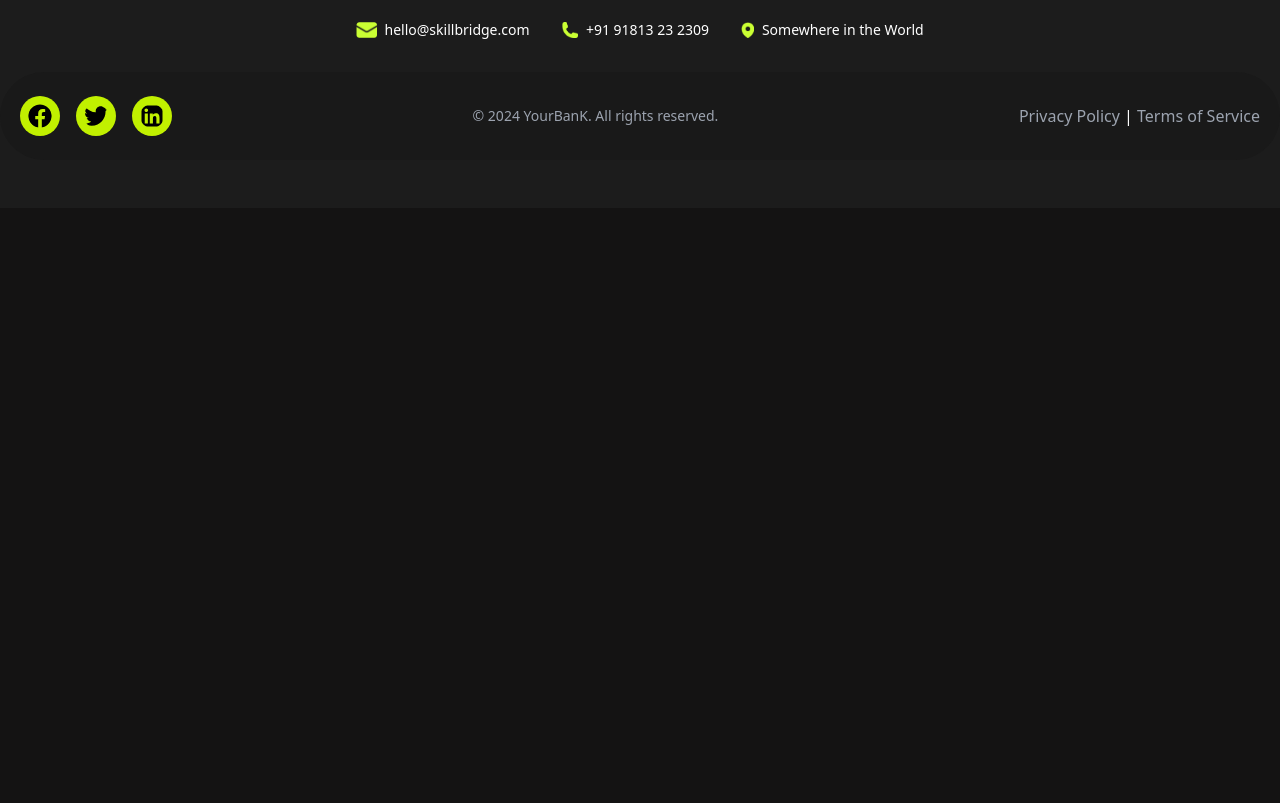
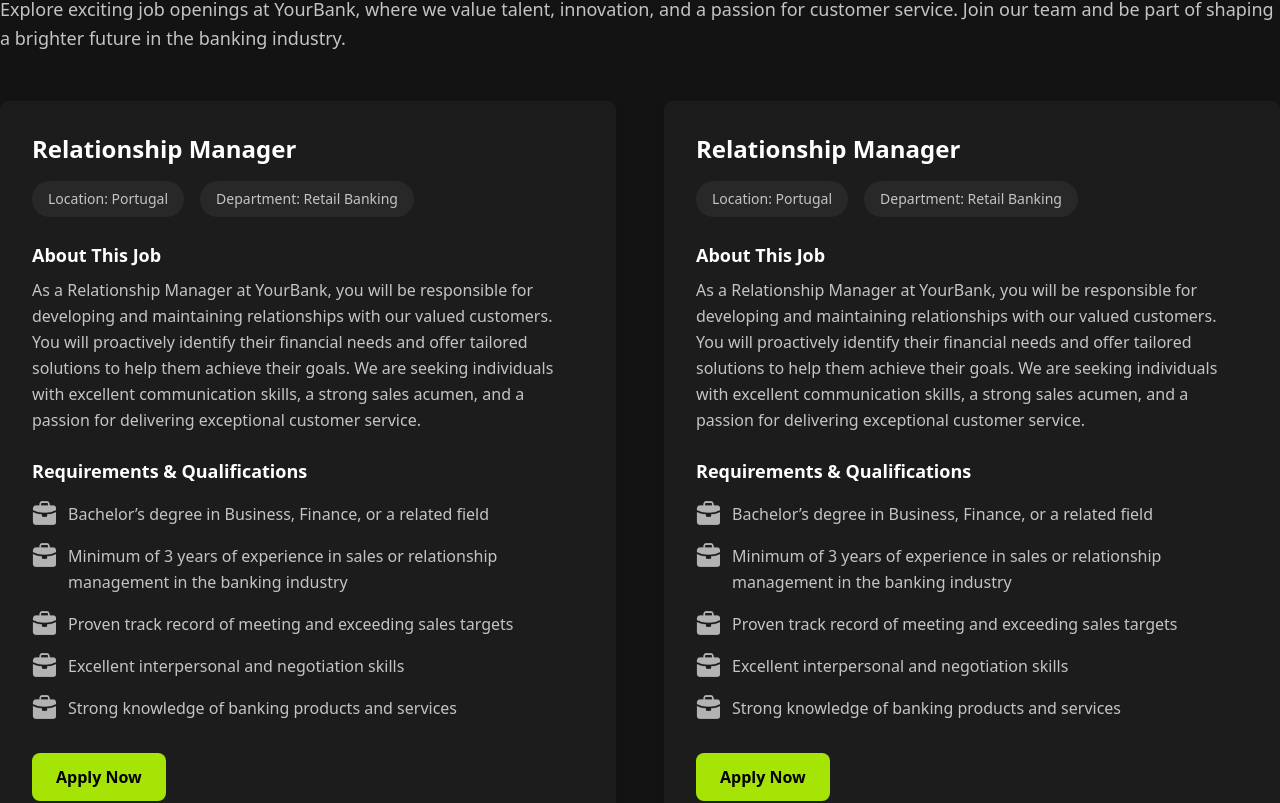
Before and after one commit to Dark1nessss/Financial-Tracker, a React (Create React App) app in the folder client/: page /careers in a window 1280 px wide. Shown: the part 2558-3361 px from the top of the page. Before the commit the page ends 2766 px from the top, so only its background shows below. Built offline with nearby package versions, Linux system fonts and the light colour scheme.

Commit message:
Jobs update

```diff
--- /dev/null
+++ b/client/src/components/sections/carrers/Jobs.js
@@ -0,0 +1,154 @@
+import React from 'react';
+
+const JobCard = () => {
+  return (
+    <section className="py-16">
+      <div className="max-w-7xl mx-auto">
+
+        {/* Section Title */}
+        <div className="mb-12">
+          <h2 className="text-5xl font-bold text-left leading-tight">
+            Job <span className="text-[#A5E404]">Openings</span>
+          </h2>
+
+          {/* Introductory Paragraph */}
+          <p className="text-lg text-left text-[#C4C4C4] leading-relaxed mt-4">
+            Explore exciting job openings at YourBank, where we value talent, innovation, and a passion for customer service. Join our team and be part of shaping a brighter future in the banking industry.
+          </p>
+        </div>
+
+        {/* Card Container (for one card now, but can later have multiple) */}
+        <div className="grid grid-cols-1 md:grid-cols-2 gap-12">
+          <div className="bg-[#1C1C1C] max-w-2xl rounded-lg shadow-lg p-8">
+
+            {/* Job Title */}
+            <h2 className="text-2xl font-bold mb-4 text-white">Relationship Manager</h2>
+
+            {/* Location and Department */}
+            <div className="flex space-x-4 mb-6">
+              <span className="bg-[#282828] py-2 px-4 rounded-full text-sm text-[#C4C4C4]">
+                Location: Portugal
+              </span>
+              <span className="bg-[#282828] py-2 px-4 rounded-full text-sm text-[#C4C4C4]">
+                Department: Retail Banking
+              </span>
+            </div>
+
+            {/* About This Job */}
+            <div className="mb-6">
+              <h3 className="text-lg font-bold mb-2 text-white">About This Job</h3>
+              <p className="text-[#C4C4C4] leading-relaxed">
+                As a Relationship Manager at YourBank, you will be responsible for developing
+                and maintaining relationships with our valued customers. You will proactively
+                identify their financial needs and offer tailored solutions to help them achieve
+                their goals. We are seeking individuals with excellent communication skills, a
+                strong sales acumen, and a passion for delivering exceptional customer service.
+              </p>
+            </div>
+
+            {/* Requirements & Qualifications */}
+            <div>
+              <h3 className="text-lg font-bold mb-4 text-white">Requirements & Qualifications</h3>
+              <ul className="space-y-4">
+                <li className="flex items-start space-x-3">
+                  <img src="/jobico.png" alt="Job Icon" className="w-6 h-6"/>
+                  <p className="text-[#C4C4C4] leading-relaxed">Bachelor’s degree in Business, Finance, or a related field</p>
+                </li>
+                <li className="flex items-start space-x-3">
+                  <img src="/jobico.png" alt="Job Icon" className="w-6 h-6"/>
+                  <p className="text-[#C4C4C4] leading-relaxed">Minimum of 3 years of experience in sales or relationship management in the banking industry</p>
+                </li>
+                <li className="flex items-start space-x-3">
+                  <img src="/jobico.png" alt="Job Icon" className="w-6 h-6"/>
+                  <p className="text-[#C4C4C4] leading-relaxed">Proven track record of meeting and exceeding sales targets</p>
+                </li>
+                <li className="flex items-start space-x-3">
+                  <img src="/jobico.png" alt="Job Icon" className="w-6 h-6"/>
+                  <p className="text-[#C4C4C4] leading-relaxed">Excellent interpersonal and negotiation skills</p>
+                </li>
+                <li className="flex items-start space-x-3">
+                  <img src="/jobico.png" alt="Job Icon" className="w-6 h-6"/>
+                  <p className="text-[#C4C4C4] leading-relaxed">Strong knowledge of banking products and services</p>
+                </li>
+              </ul>
+            </div>
+
+            {/* Apply Button */}
+            <div className="mt-8">
+              <button className="bg-[#A5E404] text-black font-bold py-3 px-6 rounded-lg hover:bg-[#94D304] transition">
+                Apply Now
+              </button>
+            </div>
+
+          </div>
+
+          <div className="bg-[#1C1C1C] max-w-2xl rounded-lg shadow-lg p-8">
+
+            {/* Job Title */}
+            <h2 className="text-2xl font-bold mb-4 text-white">Relationship Manager</h2>
+
+            {/* Location and Department */}
+            <div className="flex space-x-4 mb-6">
+              <span className="bg-[#282828] py-2 px-4 rounded-full text-sm text-[#C4C4C4]">
+                Location: Portugal
+              </span>
+              <span className="bg-[#282828] py-2 px-4 rounded-full text-sm text-[#C4C4C4]">
+                Department: Retail Banking
+              </span>
+            </div>
+
+            {/* About This Job */}
+            <div className="mb-6">
+              <h3 className="text-lg font-bold mb-2 text-white">About This Job</h3>
+              <p className="text-[#C4C4C4] leading-relaxed">
+                As a Relationship Manager at YourBank, you will be responsible for developing
+                and maintaining relationships with our valued customers. You will proactively
+                identify their financial needs and offer tailored solutions to help them achieve
+                their goals. We are seeking individuals with excellent communication skills, a
+                strong sales acumen, and a passion for delivering exceptional customer service.
+              </p>
+            </div>
+
+            {/* Requirements & Qualifications */}
+            <div>
+              <h3 className="text-lg font-bold mb-4 text-white">Requirements & Qualifications</h3>
+              <ul className="space-y-4">
+                <li className="flex items-start space-x-3">
+                  <img src="/jobico.png" alt="Job Icon" className="w-6 h-6"/>
+                  <p className="text-[#C4C4C4] leading-relaxed">Bachelor’s degree in Business, Finance, or a related field</p>
+                </li>
+                <li className="flex items-start space-x-3">
+                  <img src="/jobico.png" alt="Job Icon" className="w-6 h-6"/>
+                  <p className="text-[#C4C4C4] leading-relaxed">Minimum of 3 years of experience in sales or relationship management in the banking industry</p>
+                </li>
+                <li className="flex items-start space-x-3">
+                  <img src="/jobico.png" alt="Job Icon" className="w-6 h-6"/>
+                  <p className="text-[#C4C4C4] leading-relaxed">Proven track record of meeting and exceeding sales targets</p>
+                </li>
+                <li className="flex items-start space-x-3">
+                  <img src="/jobico.png" alt="Job Icon" className="w-6 h-6"/>
+                  <p className="text-[#C4C4C4] leading-relaxed">Excellent interpersonal and negotiation skills</p>
+                </li>
+                <li className="flex items-start space-x-3">
+                  <img src="/jobico.png" alt="Job Icon" className="w-6 h-6"/>
+                  <p className="text-[#C4C4C4] leading-relaxed">Strong knowledge of banking products and services</p>
+                </li>
+              </ul>
+            </div>
+
+            {/* Apply Button */}
+            <div className="mt-8">
+              <button className="bg-[#A5E404] text-black font-bold py-3 px-6 rounded-lg hover:bg-[#94D304] transition">
+                Apply Now
+              </button>
+            </div>
+
+          </div>
+        </div>
+
+      </div>
+    </section>
+  );
+};
+
+export default JobCard;
--- a/client/src/pages/Careers.js
+++ b/client/src/pages/Careers.js
@@ -1,6 +1,7 @@
 import Welcome from '../components/sections/carrers/Welcome.js';
 import OurValues from '../components/sections/carrers/OurValues.js';
 import OurBenefits from '../components/sections/carrers/OurBenefits.js';
+import Jobs from '../components/sections/carrers/Jobs.js';
 
 const LandingPage = () => {
 
@@ -12,6 +13,8 @@
       <OurValues/>
 
       <OurBenefits/>
+
+      <Jobs/>
     </div>
   );
 };
```
Also changed, not shown: client/public/jobico.png (added).
